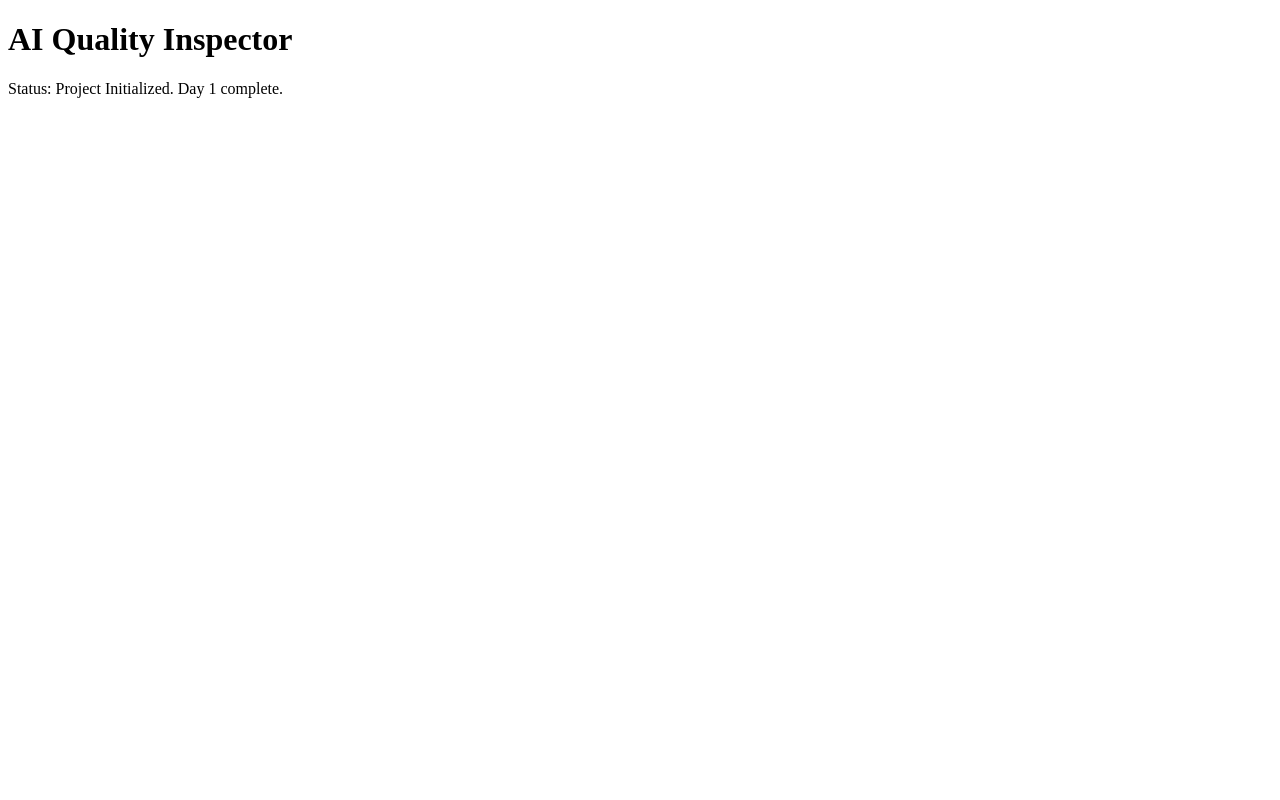
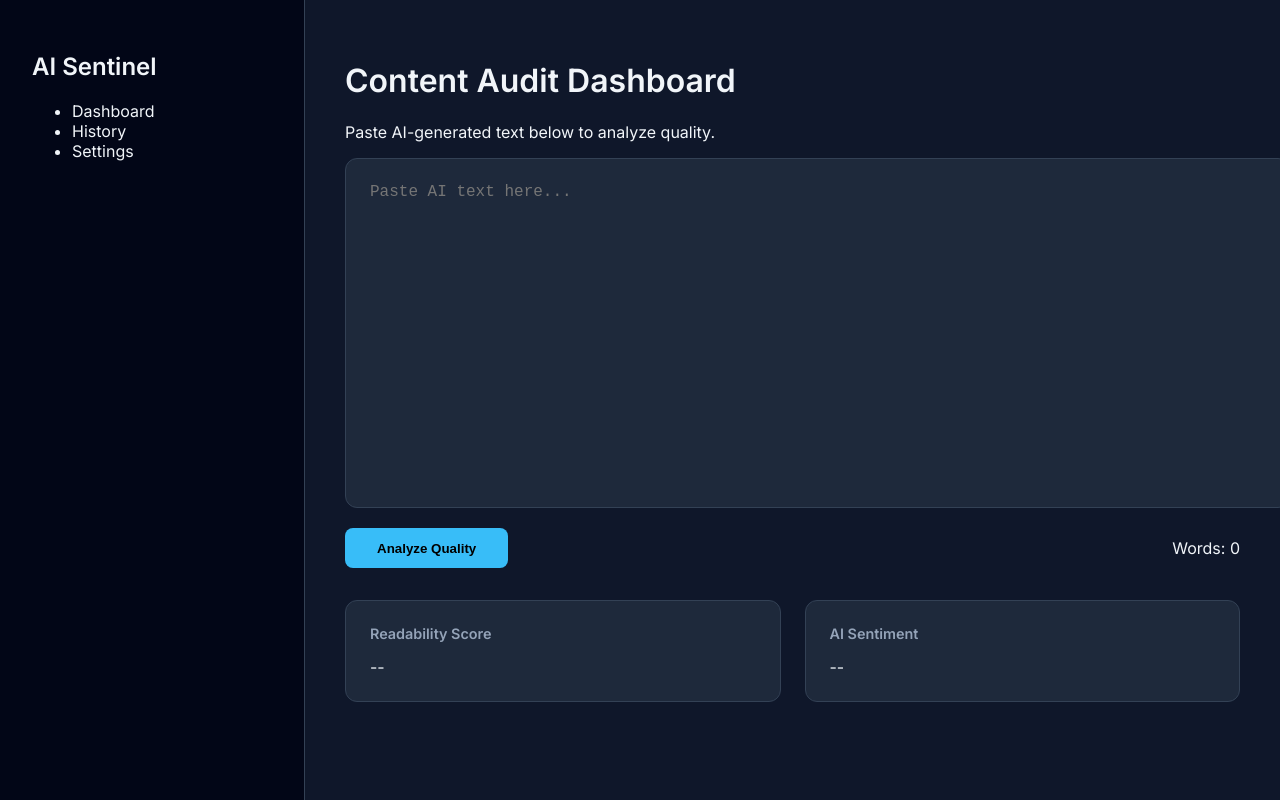
Before and after one commit to jyothi-0101/ai-quality-inspector, a plain HTML site: page index.html in a window 1280 px wide. Drawn offline with Linux system fonts and the light colour scheme.

Commit message:
style: add dark-mode dashboard and responsive layout

```diff
--- a/index.html
+++ b/index.html
@@ -2,10 +2,49 @@
 <html lang="en">
 <head>
     <meta charset="UTF-8">
-    <title>AI Quality Inspector</title>
+    <meta name="viewport" content="width=device-width, initial-scale=1.0">
+    <title>AI Quality Inspector | Dashboard</title>
+    <link rel="stylesheet" href="style.css">
+    <link href="https://fonts.googleapis.com/css2?family=Inter:wght@300;400;600&display=swap" rel="stylesheet">
 </head>
 <body>
-    <h1>AI Quality Inspector</h1>
-    <p>Status: Project Initialized. Day 1 complete.</p>
+    <div class="dashboard">
+        <aside class="sidebar">
+            <h2>AI Sentinel</h2>
+            <nav>
+                <ul>
+                    <li class="active">Dashboard</li>
+                    <li>History</li>
+                    <li>Settings</li>
+                </ul>
+            </nav>
+        </aside>
+
+        <main class="main-content">
+            <header>
+                <h1>Content Audit Dashboard</h1>
+                <p>Paste AI-generated text below to analyze quality.</p>
+            </header>
+
+            <section class="editor-section">
+                <textarea id="ai-input" placeholder="Paste AI text here..."></textarea>
+                <div class="controls">
+                    <button id="analyze-btn">Analyze Quality</button>
+                    <span id="word-count">Words: 0</span>
+                </div>
+            </section>
+
+            <section class="results-grid">
+                <div class="card">
+                    <h3>Readability Score</h3>
+                    <div id="readability-result">--</div>
+                </div>
+                <div class="card">
+                    <h3>AI Sentiment</h3>
+                    <div id="sentiment-result">--</div>
+                </div>
+            </section>
+        </main>
+    </div>
 </body>
 </html>
--- /dev/null
+++ b/style.css
@@ -0,0 +1,88 @@
+:root {
+    --bg-dark: #0f172a;
+    --card-bg: #1e293b;
+    --accent: #38bdf8;
+    --text-main: #f1f5f9;
+    --text-dim: #94a3b8;
+}
+
+body {
+    margin: 0;
+    font-family: 'Inter', sans-serif;
+    background-color: var(--bg-dark);
+    color: var(--text-main);
+}
+
+.dashboard {
+    display: flex;
+    height: 100vh;
+}
+
+.sidebar {
+    width: 240px;
+    background-color: #020617;
+    padding: 2rem;
+    border-right: 1px solid #334155;
+}
+
+.main-content {
+    flex: 1;
+    padding: 2.5rem;
+    overflow-y: auto;
+}
+
+textarea {
+    width: 100%;
+    height: 300px;
+    background: var(--card-bg);
+    border: 1px solid #334155;
+    border-radius: 12px;
+    padding: 1.5rem;
+    color: white;
+    font-size: 1rem;
+    resize: none;
+    outline: none;
+}
+
+textarea:focus {
+    border-color: var(--accent);
+}
+
+.controls {
+    margin-top: 1rem;
+    display: flex;
+    justify-content: space-between;
+    align-items: center;
+}
+
+button {
+    background: var(--accent);
+    color: #000;
+    border: none;
+    padding: 0.8rem 2rem;
+    border-radius: 8px;
+    font-weight: 600;
+    cursor: pointer;
+    transition: 0.3s;
+}
+
+button:hover {
+    opacity: 0.8;
+    transform: translateY(-2px);
+}
+
+.results-grid {
+    display: grid;
+    grid-template-columns: repeat(2, 1fr);
+    gap: 1.5rem;
+    margin-top: 2rem;
+}
+
+.card {
+    background: var(--card-bg);
+    padding: 1.5rem;
+    border-radius: 12px;
+    border: 1px solid #334155;
+}
+
+h3 { color: var(--text-dim); font-size: 0.9rem; margin-top: 0; }
```
